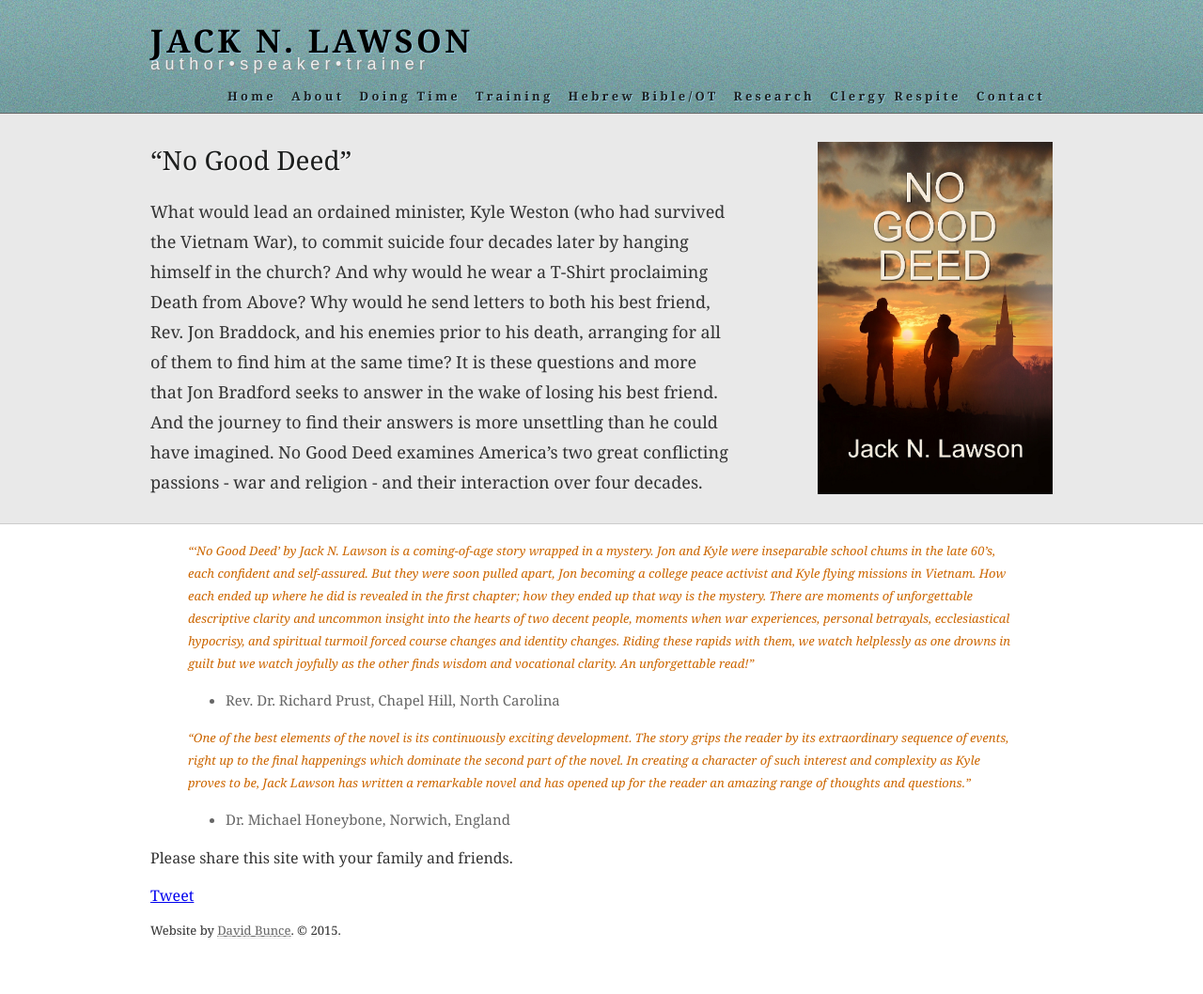
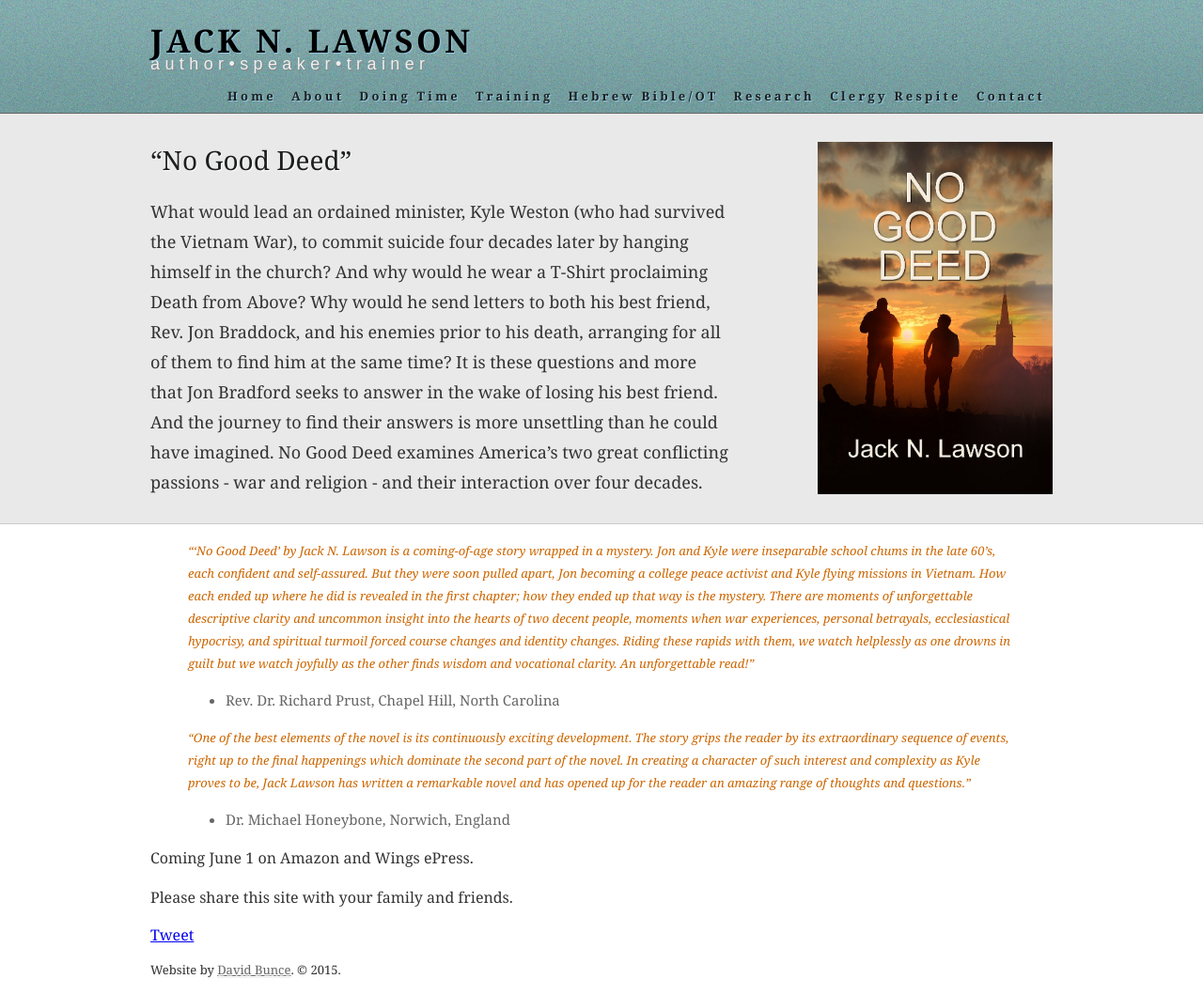
Before and after one commit to jacknlawson/jacknlawson.github.io, a Jekyll site: the page built from nogooddeed.md, in a window 1280 px wide. Shown: the whole page at 94% size. Built offline with Jekyll 4.4.1, drawn with Linux system fonts in a browser that asks for light colours; comment, search, counter and statistics services are not loaded; before the commit the page ends 1016 px from its top, so only the background shows below that.

Commit message:
Coming on Amazon

```diff
--- a/nogooddeed.md
+++ b/nogooddeed.md
@@ -12,3 +12,5 @@ promoimg: |
 
 > "One of the best elements of the novel is its continuously exciting development. The story grips the reader by its extraordinary sequence of events, right up to the final happenings which dominate the second part of the novel.  In creating a character of such interest and complexity as Kyle proves to be, Jack Lawson has written a remarkable novel and has opened up for the reader an amazing range of thoughts and questions."
 > - Dr. Michael Honeybone, Norwich, England
+
+Coming June 1 on Amazon and Wings ePress.
```
